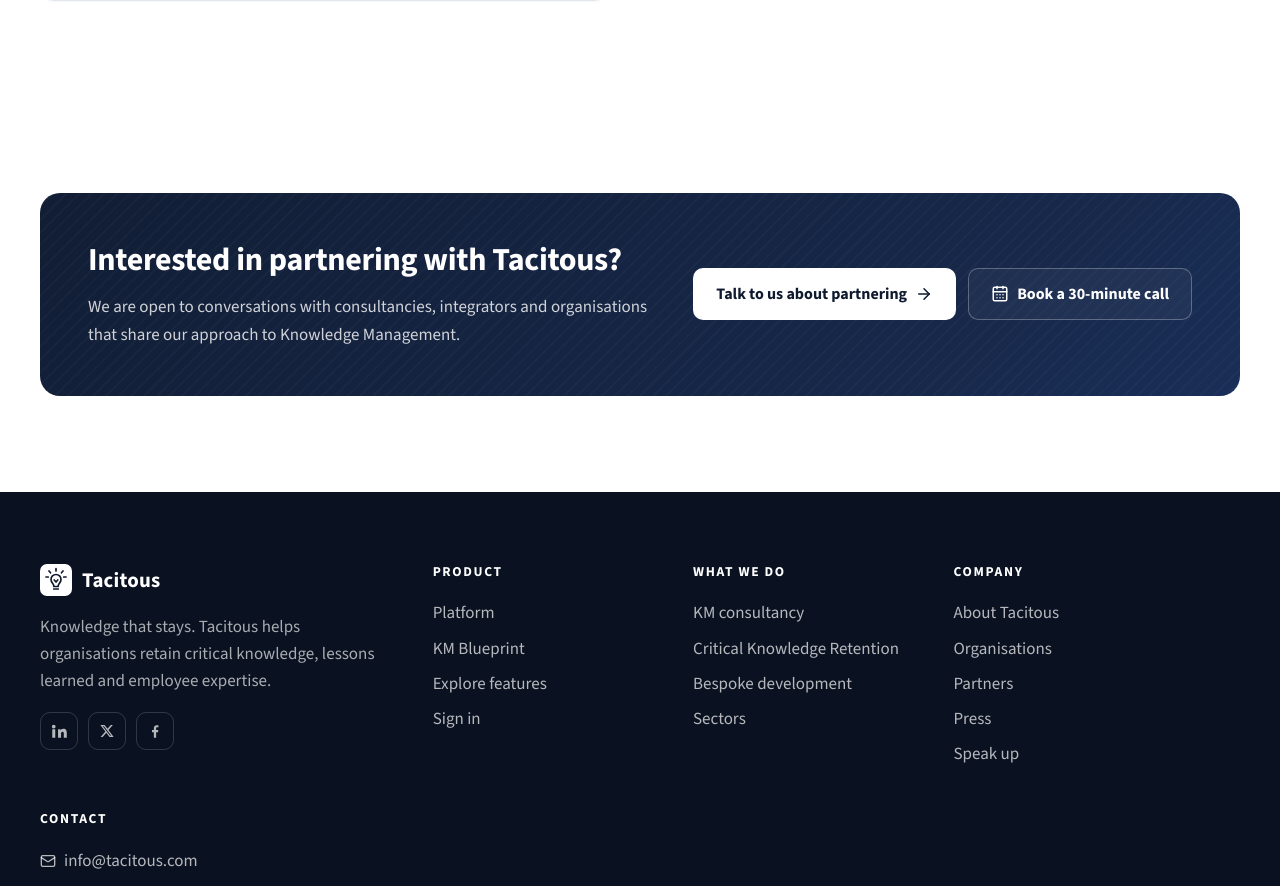
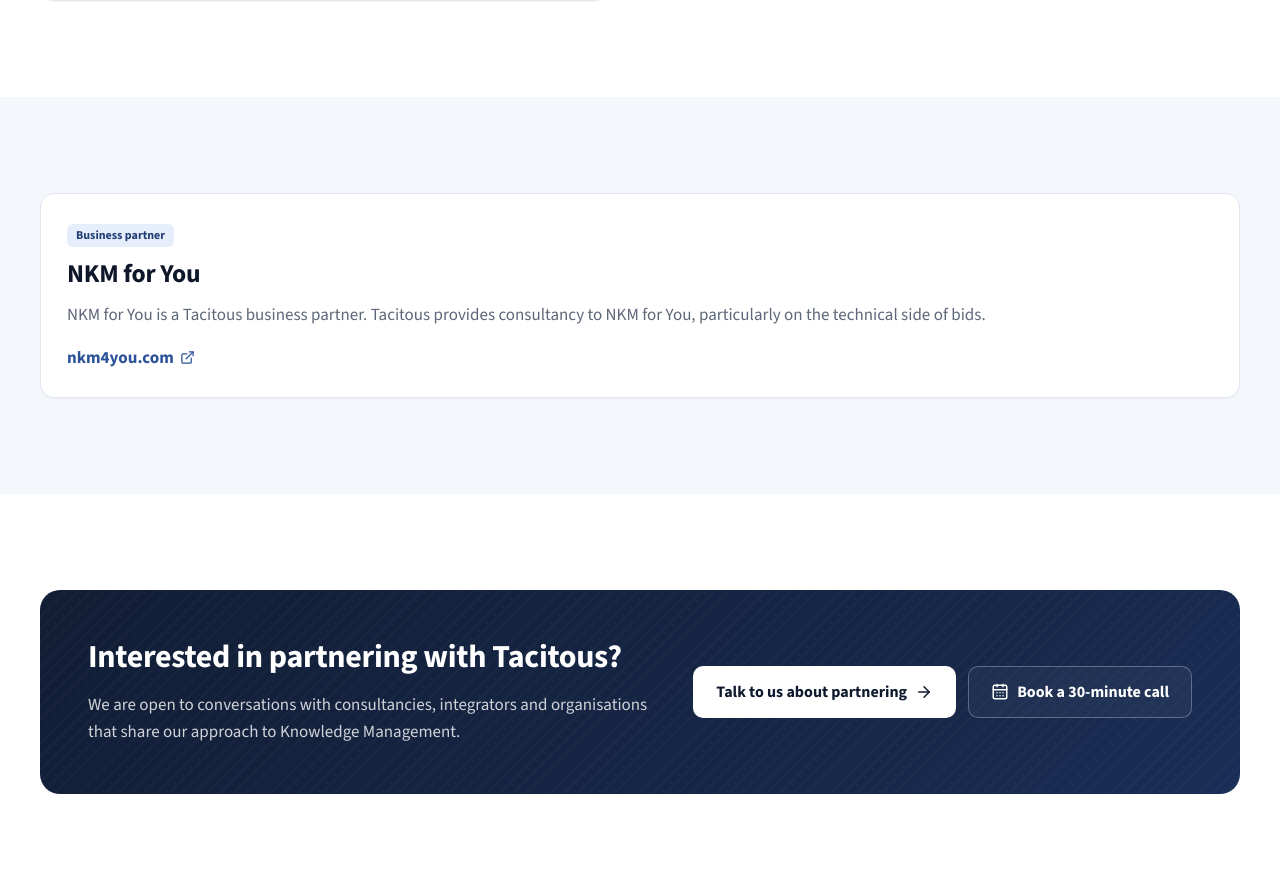
Before and after one commit to jrpanantha1/Tacitous-Site-New, a React (Vite) app: page /partners in a window 1280 px wide. Shown: the part 896-1782 px from the top of the page. Built offline with nearby package versions, Linux system fonts and the light colour scheme.

Commit message:
Add NKM for You as a business partner
Co-Authored-By: Claude Opus 5.5 <noreply@anthropic.com>
Claude-Session: https://claude.ai/code/session_01WLEbjhqoaAf8McVVCkCh46

```diff
--- a/src/content/site.ts
+++ b/src/content/site.ts
@@ -6,6 +6,7 @@ export const links = {
   x: 'https://twitter.com/TacitousKM',
   facebook: 'https://www.facebook.com/Tacitous',
   knoco: 'https://knoco.com/',
+  nkm4you: 'https://nkm4you.com/',
   whistle: 'https://apps.iblowthewhistle.com',
   video: 'https://www.youtube.com/watch?v=LVfRJYdvgQ0',
 };
@@ -39,7 +40,7 @@ export const nav: NavItem[] = [
     children: [
       { label: 'About Tacitous', to: '/about', blurb: 'Our story, mission and approach' },
       { label: 'Organisations', to: '/organisations', blurb: 'Who has used Tacitous' },
-      { label: 'Partners', to: '/partners', blurb: 'Knoco International' },
+      { label: 'Partners', to: '/partners', blurb: 'Knoco International and NKM for You' },
       { label: 'Contact', to: '/contact', blurb: 'Talk to our team' },
     ],
   },
--- a/src/pages/Partners.tsx
+++ b/src/pages/Partners.tsx
@@ -33,6 +33,20 @@ export default function Partners() {
         </div>
       </section>
 
+      <section className="section section-tint">
+        <div className="container">
+          <article className="card partner">
+            <span className="tag tag-blue">Business partner</span>
+            <h2>NKM for You</h2>
+            <p>
+              NKM for You is a Tacitous business partner. Tacitous provides consultancy to NKM for You, particularly on
+              the technical side of bids.
+            </p>
+            <a href={links.nkm4you} className="text-link" rel="noopener noreferrer">nkm4you.com <ExternalLink size={15} /></a>
+          </article>
+        </div>
+      </section>
+
       <CtaBand
         title="Interested in partnering with Tacitous?"
         body="We are open to conversations with consultancies, integrators and organisations that share our approach to Knowledge Management."
--- a/src/routes.ts
+++ b/src/routes.ts
@@ -38,7 +38,7 @@ const base: Record<string, Meta> = {
   },
   '/partners': {
     title: 'Partners | Tacitous',
-    description: 'Tacitous works with Knoco International, combining Knowledge Management methodology and training with the Tacitous Next platform.',
+    description: 'Tacitous works with Knoco International and NKM for You, combining Knowledge Management methodology, training and consultancy with the Tacitous Next platform.',
   },
   '/organisations': {
     title: 'Organisations using Tacitous | Tacitous',
```
